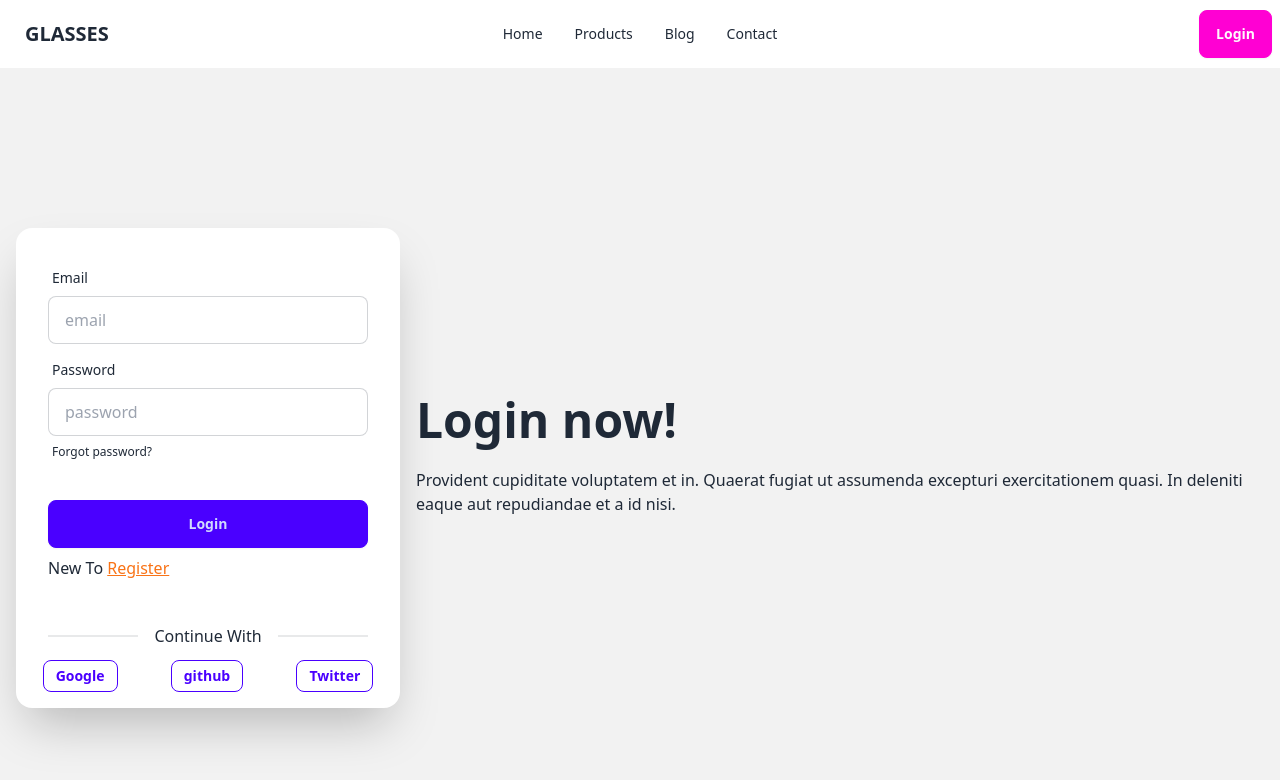
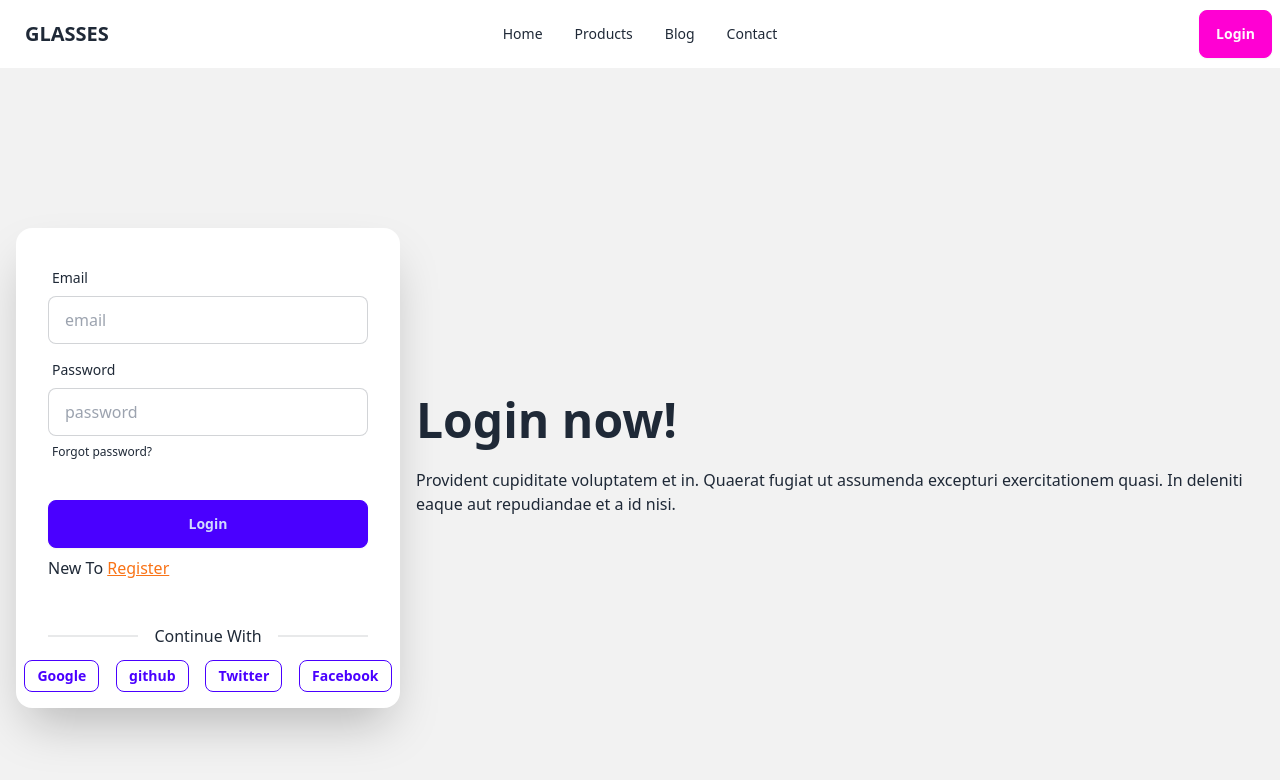
Before and after one commit to mintusikder/firebase-with-private-route, a React (Vite) app: page /login in a window 1280 px wide. Shown: the top 780 px of the page. Built offline with nearby package versions, Linux system fonts and the light colour scheme; no server answers.

Commit message:
added private route

```diff
--- a/src/authProvider/AuthProvider.jsx
+++ b/src/authProvider/AuthProvider.jsx
@@ -1,6 +1,7 @@
 import { createContext, useEffect, useState } from "react";
 import {
   createUserWithEmailAndPassword,
+  FacebookAuthProvider,
   getAuth,
   GithubAuthProvider,
   GoogleAuthProvider,
@@ -11,14 +12,15 @@ import {
   TwitterAuthProvider,
 } from "firebase/auth";
 import app from "../firebase.config";
-import PropTypes from 'prop-types';
+import PropTypes from "prop-types";
 export const AuthContext = createContext(null);
 
 const AuthProvider = ({ children }) => {
   const auth = getAuth(app);
   const provider = new GoogleAuthProvider();
-  const gitHubProvider = new GithubAuthProvider()
+  const gitHubProvider = new GithubAuthProvider();
   const twitterProvider = new TwitterAuthProvider();
+  const facebookProvider = new FacebookAuthProvider();
   const [user, setUser] = useState(null);
   const [loading, setLoading] = useState(true);
   //create user
@@ -38,15 +40,20 @@ const AuthProvider = ({ children }) => {
     return signInWithPopup(auth, provider);
   };
   //gitHubSignIn
-  const github = () =>{
+  const github = () => {
     setLoading(true);
     return signInWithPopup(auth, gitHubProvider);
-  }
+  };
   //twitterSignIn
-  const twitter = () =>{
+  const twitter = () => {
     setLoading(true);
-    return signInWithPopup(auth, gitHubProvider);
-  }
+    return signInWithPopup(auth, twitterProvider);
+  };
+  //facebook
+  const facebook = () => {
+    setLoading(true);
+    return signInWithPopup(auth, facebookProvider);
+  };
   //logOut
   const logOut = () => {
     setLoading(true);
@@ -56,15 +63,13 @@ const AuthProvider = ({ children }) => {
   useEffect(() => {
     const unSubscribe = onAuthStateChanged(auth, (currentUser) => {
       setLoading(false);
-      console.log("Current user", currentUser)
+      console.log("Current user", currentUser);
       setUser(currentUser);
     });
     return () => {
       unSubscribe();
     };
   }, []);
-
-
 
   const info = {
     user,
@@ -74,12 +79,13 @@ const AuthProvider = ({ children }) => {
     logOut,
     google,
     github,
-    twitter
+    twitter,
+    facebook,
   };
   return <AuthContext.Provider value={info}>{children}</AuthContext.Provider>;
 };
 
 export default AuthProvider;
-AuthProvider.propTypes={
-  children: PropTypes.node
-}
+AuthProvider.propTypes = {
+  children: PropTypes.node,
+};
--- a/src/components/Login.jsx
+++ b/src/components/Login.jsx
@@ -4,7 +4,7 @@ import useAuth from "../hooks/useAuth";
 import SocialLogin from "./SocialLogin";
 
 const Login = () => {
-  const { signInUser } = useAuth;
+  const { signInUser } = useAuth();
   const {
     register,
     handleSubmit,
--- a/src/components/Products.jsx
+++ b/src/components/Products.jsx
@@ -3,7 +3,7 @@
 const Products = () => {
     return (
         <div>
-
+            <h2>All Product Coming........</h2>
         </div>
     );
 };
--- a/src/components/SocialLogin.jsx
+++ b/src/components/SocialLogin.jsx
@@ -1,7 +1,7 @@
 import useAuth from "../hooks/useAuth";
 
 const SocialLogin = () => {
-  const { google, github,twitter } = useAuth();
+  const { google, github,twitter,facebook } = useAuth();
   return (
     <>
       <div className="divider ml-8 mr-8">Continue With</div>
@@ -24,6 +24,12 @@ const SocialLogin = () => {
         >
           Twitter
         </button>
+        <button
+          className="btn btn-primary btn-sm btn-outline  mb-4"
+          onClick={() => facebook()}
+        >
+          Facebook
+        </button>
       </div>
     </>
   );
--- a/src/main.jsx
+++ b/src/main.jsx
@@ -12,6 +12,7 @@ import Login from "./components/Login.jsx";
 import Register from "./components/Register.jsx";
 import NotFound from "./components/NotFound.jsx";
 import AuthProvider from "./authProvider/AuthProvider.jsx";
+import PrivateRoute from "./privateRoute/PrivateRoute.jsx";
 
 const router = createBrowserRouter([
   {
@@ -25,7 +26,11 @@ const router = createBrowserRouter([
       },
       {
         path: "/products",
-        element: <Products></Products>,
+        element: (
+          <PrivateRoute>
+            <Products></Products>
+          </PrivateRoute>
+        ),
       },
       {
         path: "/blog",
--- /dev/null
+++ b/src/privateRoute/PrivateRoute.jsx
@@ -0,0 +1,14 @@
+import { Navigate, useLocation } from "react-router-dom";
+import useAuth from "../hooks/useAuth";
+
+const PrivateRoute = ({ children }) => {
+  const { user } = useAuth();
+  const location = useLocation();
+
+  if (!user) {
+    return <Navigate to="/login" state={location?.pathname || "/"}></Navigate>;
+  }
+  return children;
+};
+
+export default PrivateRoute;
```
